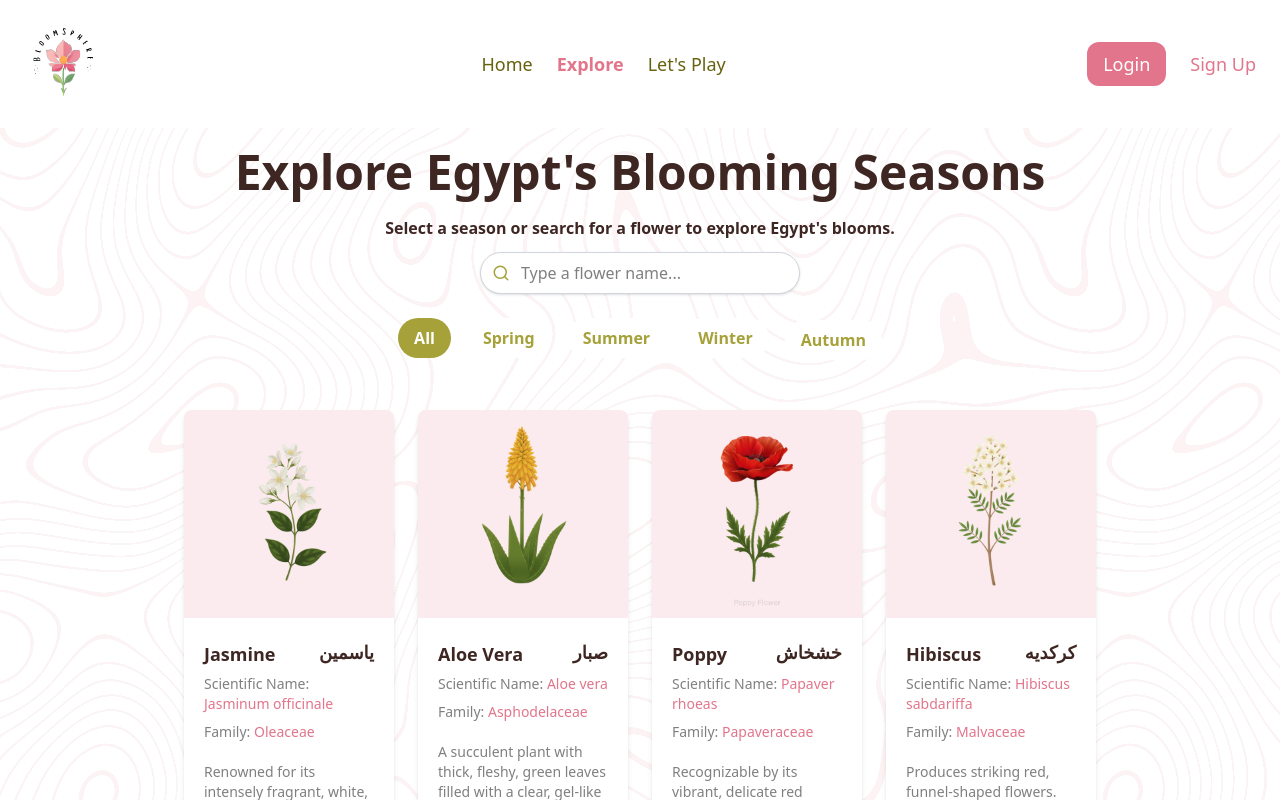
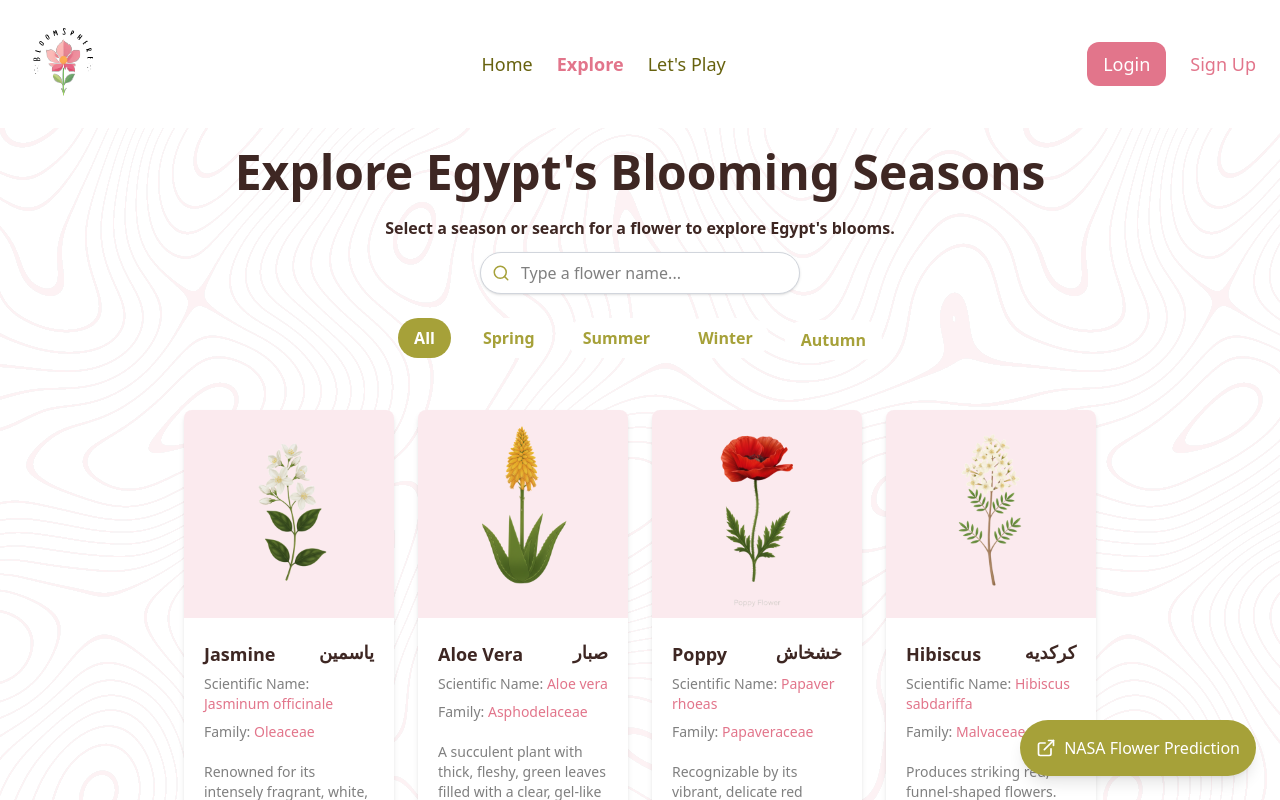
Before and after one commit to FatmaMoataz/bloom-watch, a React (Vite) app: page /explore in a window 1280 px wide. Shown: the top 800 px of the page. Built offline with nearby package versions, Linux system fonts and the light colour scheme.

Commit message:
flowers prediction

```diff
--- a/src/pages/Explore/Explore.jsx
+++ b/src/pages/Explore/Explore.jsx
@@ -1,7 +1,7 @@
 import { useEffect, useState, lazy, Suspense } from "react";
 import AOS from "aos";
 import "aos/dist/aos.css";
-import { FiSearch } from "react-icons/fi";
+import { FiSearch, FiExternalLink } from "react-icons/fi";
 import Loader from "../../components/Loader/Loader";
 import './Explore.css'
 
@@ -37,8 +37,26 @@ export default function Explore() {
     return matchesSearch;
   });
 
+  const handleHuggingFaceClick = () => {
+    window.open("https://huggingface.co/spaces/mariamomran/Nasa_Flower_Prediction", "_blank");
+  };
+
   return (
     <>
+
+      <button
+        onClick={handleHuggingFaceClick}
+        className="fixed right-6 bottom-6 z-40 bg-[#A6A139] text-white cursor-pointer rounded-full p-4 shadow-lg hover:bg-[#8a852e] transition-all flex items-center gap-2 group"
+        data-aos="fade-left"
+        data-aos-delay="500"
+      >
+        <FiExternalLink size={20} />
+        <span className="hidden sm:inline whitespace-nowrap">NASA Flower Prediction</span>
+        <div className="absolute bottom-full right-0 mb-2 hidden group-hover:block bg-gray-800 text-white text-sm rounded py-1 px-2 whitespace-nowrap">
+          AI Flower Identification
+        </div>
+      </button>
+
       <h1 className="text-5xl text-center my-5 font-bold text-[#3E2723]">
         Explore Egypt's Blooming Seasons
       </h1>
```
